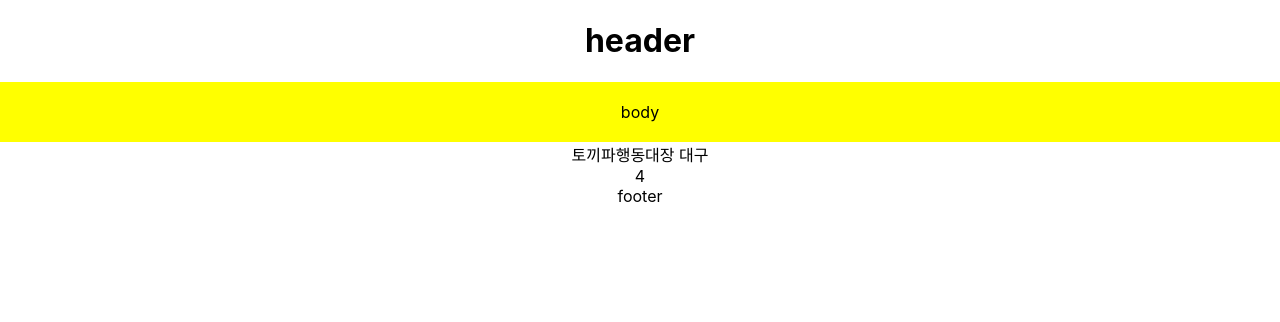
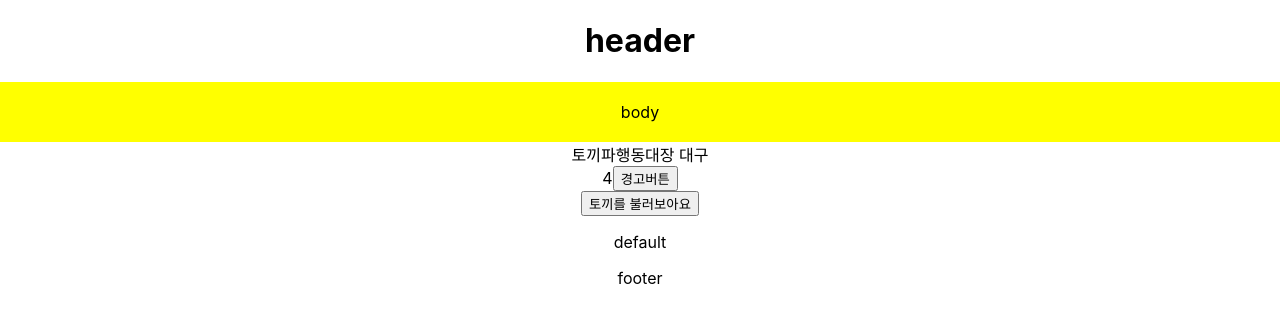
Before and after one commit to bundasse/re-practice, a React (Create React App) app: page / in a window 1280 px wide. Shown: the top 322 px of the page. Built offline with nearby package versions, Linux system fonts and the light colour scheme.

Commit message:
1117 함수

```diff
--- a/src/components/Body.js
+++ b/src/components/Body.js
@@ -1,5 +1,6 @@
 import './Body.css';
 // 스타일 불러오는 법은 이렇게.
+import State from './State';
 
 function Body(props) {
     const numberA = 1;
@@ -9,6 +10,10 @@ function Body(props) {
     // 객체를 찍으려면 프로퍼티에 접근해서 값을 가져오는 수밖에 없다.
     const {name, location} = props;
     // 프롭스를 여러개 보낼때는 이렇게 쓴다.
+
+    function clickBtn() {
+        alert("!");
+    }
     return (
         <body>
             <div class="body" style={{background:"yellow"}}>
@@ -19,6 +24,10 @@ function Body(props) {
             {/* props를 받을 땐 맨위 function 안에 props를 써줘야한다. 그리고 props.프롭스이름(예시>props.name) 을 해서 값을 나타낸다. */}
             {/* props를 여러개 받을땐 위에서 const {프롭스명 리스트} = props;해주고 아래에선 프롭스명만 쓴다. */}
             {numberA+numberB}
+
+            <button onClick={clickBtn}>경고버튼</button>
+            {/* 함수 호출은 이렇게. 여기는 따옴표 안에가 아니라 걍 써버리네? */}
+            <State />
         </body>
         // 리액트는 최상위 태그를 하나만 쓸 수 있는데(이건 Vue.js랑도 비슷하네)
         // 구태여 태그 여러개를 쓰고 싶다면 <React.Fragment> </React.Fragment>로 감싸주자. 얘는 렌더링되지 않는다.
--- /dev/null
+++ b/src/components/State.js
@@ -0,0 +1,16 @@
+import {useState} from "react";
+
+function State() {
+    const [vaR, funcTion] = useState('default');
+    const callBun = () => {
+        funcTion(vaR + '🐇');
+    }
+    return(
+        <div>
+            <button onClick={callBun}>토끼를 불러보아요</button>
+            <p>{vaR}</p>
+        </div>
+    );
+
+}
+export default State;
```
